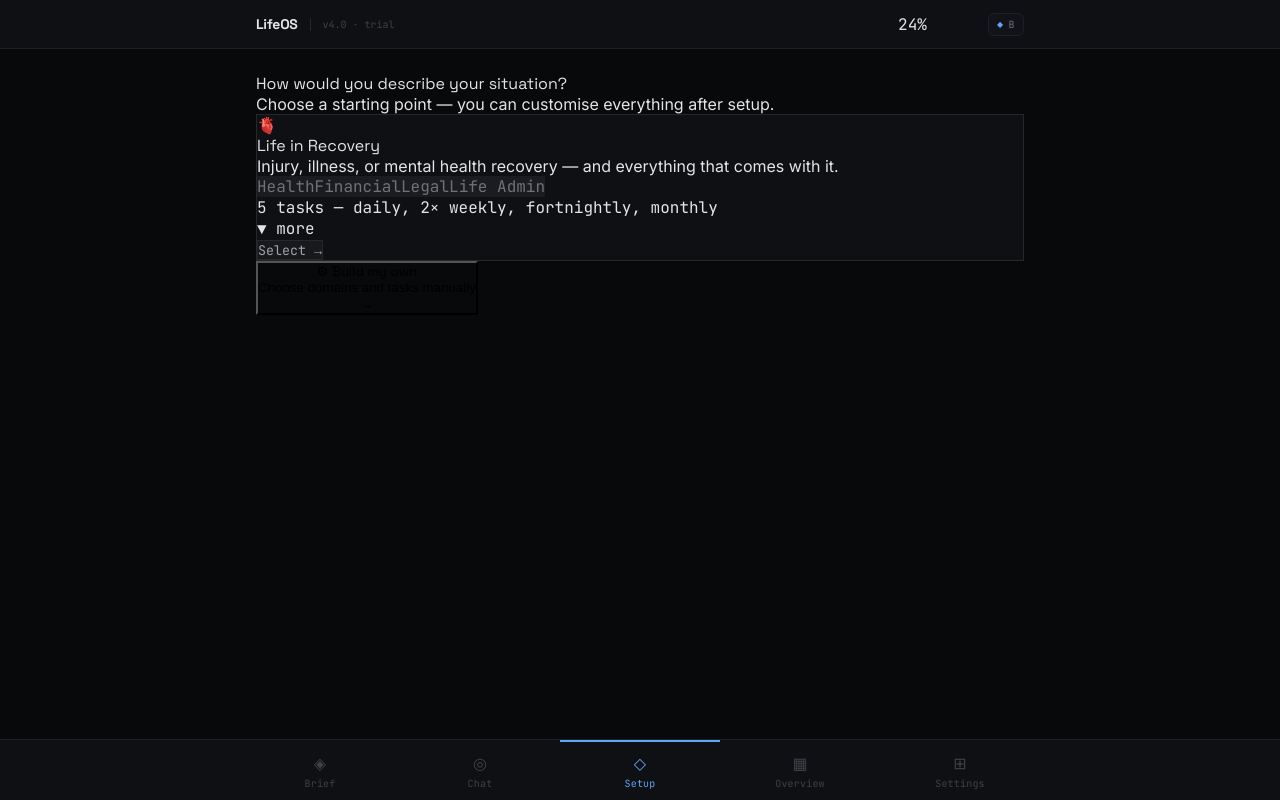
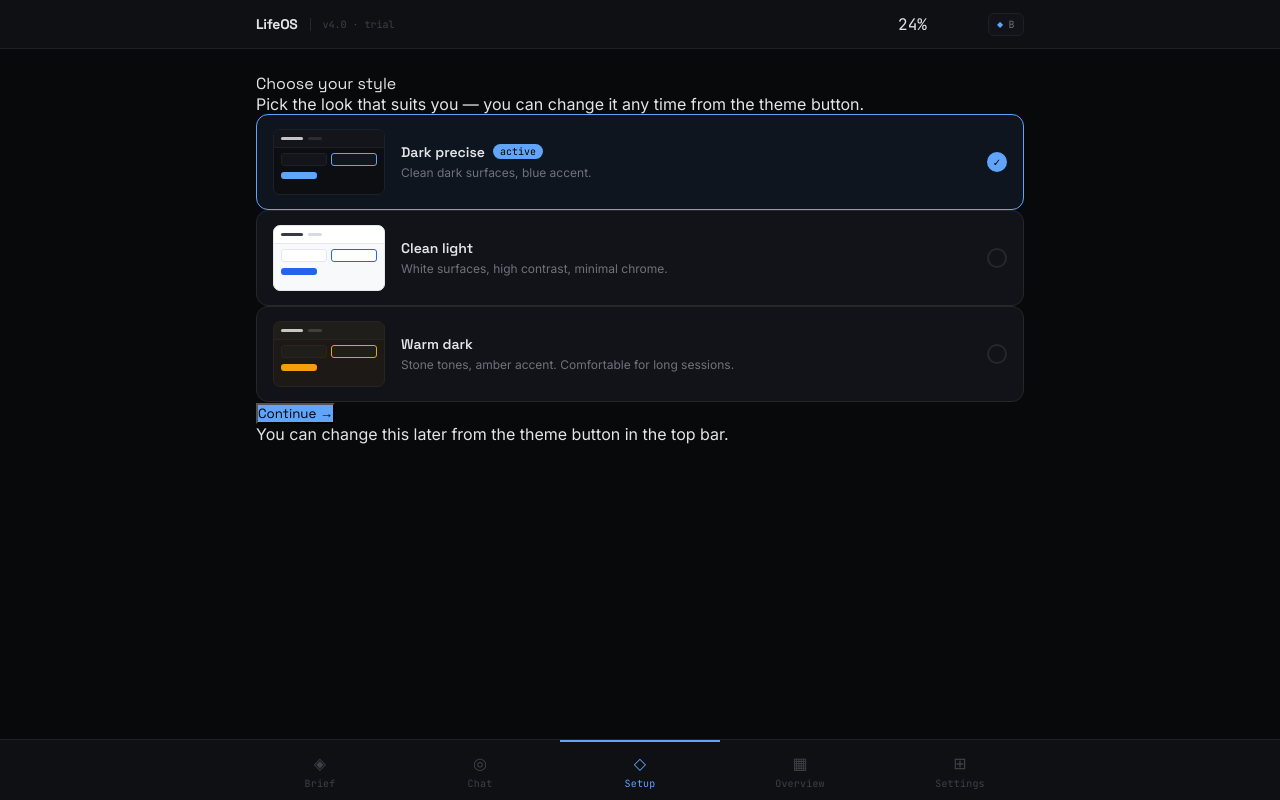
Before and after one commit to matthewdau85/lifeos-ui, a React (Vite) app: page / in a window 1280 px wide. Built offline with nearby package versions, Linux system fonts and the light colour scheme.

Commit message:
feat: add style picker step to onboarding wizard (themes A/B/C)

```diff
--- a/src/LifeOS_UI.jsx
+++ b/src/LifeOS_UI.jsx
@@ -260,6 +260,17 @@ const ONBOARDING_PROFILES = [
 ];
 
 // ============================================================================
+// THEME CONSTANTS  (used by wizard + App)
+// ============================================================================
+const THEME_KEY = 'lifeos_theme';
+const THEME_LABELS = { a: 'Clean light', b: 'Dark precise', c: 'Warm dark' };
+const THEME_META = {
+  b: { name: 'Dark precise', desc: 'Clean dark surfaces, blue accent.', bg: '#0d0e11', surface: '#13151a', border: '#1e2028', accent: '#60a5fa', text: '#e4e4e7', muted: '#52525b', checkColor: '#000' },
+  a: { name: 'Clean light',  desc: 'White surfaces, high contrast, minimal chrome.', bg: '#f8f9fa', surface: '#ffffff', border: '#e5e7eb', accent: '#2563eb', text: '#111827', muted: '#9ca3af', checkColor: '#fff' },
+  c: { name: 'Warm dark',    desc: 'Stone tones, amber accent. Comfortable for long sessions.', bg: '#1c1917', surface: '#201e1b', border: '#2a2420', accent: '#f59e0b', text: '#e7e5e4', muted: '#78716c', checkColor: '#000' },
+};
+
+// ============================================================================
 // API CLIENT
 // ============================================================================
 const API_BASE = (typeof window !== 'undefined' && window.LIFEOS_API_URL) || 'http://localhost:3000';
@@ -821,9 +832,9 @@ function Conversation({ tokenUsed, tokenTotal, apiToken, onUnauthorized }) {
 // ============================================================================
 // SCREEN 3 — ONBOARDING WIZARD
 // ============================================================================
-function OnboardingWizard({ onComplete }) {
-  // step -1 = profile picker; step 0 = domains (skipped when profile applied); steps 1-4 = wizard
-  const [step, setStep] = useState(-1);
+function OnboardingWizard({ onComplete, theme, setTheme }) {
+  // step -2 = style picker; step -1 = profile picker; step 0 = domains (skipped when profile applied); steps 1-4 = wizard
+  const [step, setStep] = useState(-2);
   const [appliedProfile, setAppliedProfile] = useState(null);
   const [selectedDomains, setSelectedDomains] = useState(new Set(["health", "financial", "life-admin"]));
   const [profile, setProfile] = useState({ name: "", timezone: "Australia/Brisbane", conditions: "", persona: "balanced" });
@@ -862,7 +873,10 @@ function OnboardingWizard({ onComplete }) {
   }
 
   function goBack() {
-    if (step === 1 && appliedProfile) {
+    if (step === -1) {
+      // Back from profile picker → return to style picker
+      setStep(-2);
+    } else if (step === 1 && appliedProfile) {
       // Back from first wizard step when profile was used → return to profile picker
       setStep(-1);
     } else {
@@ -919,6 +933,93 @@ function OnboardingWizard({ onComplete }) {
         <button className="mt-4 px-6 py-2.5 bg-blue-600 text-white text-sm rounded-xl font-medium hover:bg-blue-500 transition-colors">
           Go to Dashboard
         </button>
+      </div>
+    );
+  }
+
+  // Style picker screen (step -2) — first screen every new user sees
+  if (step === -2) {
+    const currentTheme = theme || 'b';
+    return (
+      <div className="max-w-lg mx-auto font-body slide-in">
+        <div className="mb-8 text-center">
+          <div className="font-display text-zinc-100 text-xl font-semibold mb-2">Choose your style</div>
+          <div className="text-zinc-500 text-sm">Pick the look that suits you — you can change it any time from the theme button.</div>
+        </div>
+
+        <div className="space-y-3 mb-6">
+          {['b', 'a', 'c'].map(id => {
+            const m = THEME_META[id];
+            const isSelected = currentTheme === id;
+            return (
+              <div
+                key={id}
+                onClick={() => setTheme && setTheme(id)}
+                style={{
+                  border: `1px solid ${isSelected ? m.accent : 'var(--lo-border-alt)'}`,
+                  background: isSelected ? `color-mix(in srgb, ${m.accent} 8%, transparent)` : 'var(--lo-card)',
+                  borderRadius: 12,
+                  padding: '14px 16px',
+                  cursor: 'pointer',
+                  transition: 'border-color 0.15s, background 0.15s',
+                  display: 'flex',
+                  alignItems: 'center',
+                  gap: 16,
+                }}
+              >
+                {/* Mini UI preview */}
+                <div style={{ width: 112, height: 66, borderRadius: 7, background: m.bg, border: `1px solid ${m.border}`, overflow: 'hidden', flexShrink: 0 }}>
+                  <div style={{ height: 18, background: m.surface, borderBottom: `1px solid ${m.border}`, display: 'flex', alignItems: 'center', padding: '0 7px', gap: 5 }}>
+                    <div style={{ width: 22, height: 3, background: m.text, borderRadius: 2, opacity: 0.85 }} />
+                    <div style={{ width: 14, height: 3, background: m.muted, borderRadius: 2, opacity: 0.4 }} />
+                  </div>
+                  <div style={{ padding: '5px 7px', display: 'flex', flexDirection: 'column', gap: 4 }}>
+                    <div style={{ display: 'flex', gap: 4 }}>
+                      <div style={{ flex: 1, height: 13, background: m.surface, border: `1px solid ${m.border}`, borderRadius: 3 }} />
+                      <div style={{ flex: 1, height: 13, background: m.surface, border: `1px solid ${m.accent}`, borderRadius: 3 }} />
+                    </div>
+                    <div style={{ width: 36, height: 7, background: m.accent, borderRadius: 3, marginTop: 2 }} />
+                  </div>
+                </div>
+
+                {/* Label */}
+                <div style={{ flex: 1 }}>
+                  <div style={{ display: 'flex', alignItems: 'center', gap: 8, marginBottom: 3 }}>
+                    <span className="font-display" style={{ fontSize: 14, fontWeight: 600, color: 'var(--lo-text)' }}>{m.name}</span>
+                    {isSelected && (
+                      <span style={{ fontSize: 10, background: m.accent, color: m.checkColor, padding: '1px 7px', borderRadius: 20, fontFamily: 'var(--font-mono)' }}>
+                        active
+                      </span>
+                    )}
+                  </div>
+                  <div style={{ fontSize: 12, color: 'var(--lo-text-muted)', lineHeight: 1.5 }}>{m.desc}</div>
+                </div>
+
+                {/* Radio circle */}
+                <div style={{
+                  width: 20, height: 20, borderRadius: '50%',
+                  border: `2px solid ${isSelected ? m.accent : 'var(--lo-border-alt)'}`,
+                  background: isSelected ? m.accent : 'transparent',
+                  display: 'flex', alignItems: 'center', justifyContent: 'center',
+                  flexShrink: 0, transition: 'all 0.15s',
+                }}>
+                  {isSelected && <span style={{ fontSize: 10, color: m.checkColor, lineHeight: 1 }}>✓</span>}
+                </div>
+              </div>
+            );
+          })}
+        </div>
+
+        <button
+          onClick={() => setStep(-1)}
+          className="w-full py-3 rounded-xl font-display font-medium text-sm transition-colors"
+          style={{ background: 'var(--lo-accent)', color: (currentTheme === 'b' || currentTheme === 'c') ? '#000' : '#fff' }}
+        >
+          Continue →
+        </button>
+        <div className="text-center mt-3">
+          <span className="text-zinc-600 text-xs">You can change this later from the theme button in the top bar.</span>
+        </div>
       </div>
     );
   }
@@ -1568,8 +1669,7 @@ const NAV_ITEMS = [
 ];
 
 const SESSION_TOKEN_KEY = 'lifeos_server_token';
-const THEME_KEY = 'lifeos_theme';
-const THEME_LABELS = { a: 'Minimal', b: 'Dark', c: 'Warm' };
+// THEME_KEY and THEME_LABELS are defined earlier (near API_BASE)
 
 export default function App() {
   const [screen, setScreen] = useState(() => {
@@ -1664,7 +1764,7 @@ export default function App() {
       <div style={{ maxWidth: 800, margin: "0 auto", padding: "24px 16px 80px" }}>
         {screen === "brief"    && <DailyBrief tokenUsed={tokenUsed} tokenTotal={tokenTotal} apiToken={apiToken} onUnauthorized={() => setScreen("onboard")} />}
         {screen === "chat"     && <Conversation tokenUsed={tokenUsed} tokenTotal={tokenTotal} apiToken={apiToken} onUnauthorized={() => setScreen("onboard")} />}
-        {screen === "onboard"  && <OnboardingWizard onComplete={(token, _anthropicKey, _customAgents) => { persistToken(token); setScreen("brief"); }} />}
+        {screen === "onboard"  && <OnboardingWizard theme={theme} setTheme={setTheme} onComplete={(token, _anthropicKey, _customAgents) => { persistToken(token); setScreen("brief"); }} />}
         {screen === "dash"     && <Dashboard tokenUsed={tokenUsed} tokenTotal={tokenTotal} />}
         {screen === "settings" && <Settings tokenUsed={tokenUsed} tokenTotal={tokenTotal} apiToken={apiToken} onTokenUpdate={token => persistToken(token)} onApiKeyUpdate={() => {}} />}
       </div>
```
